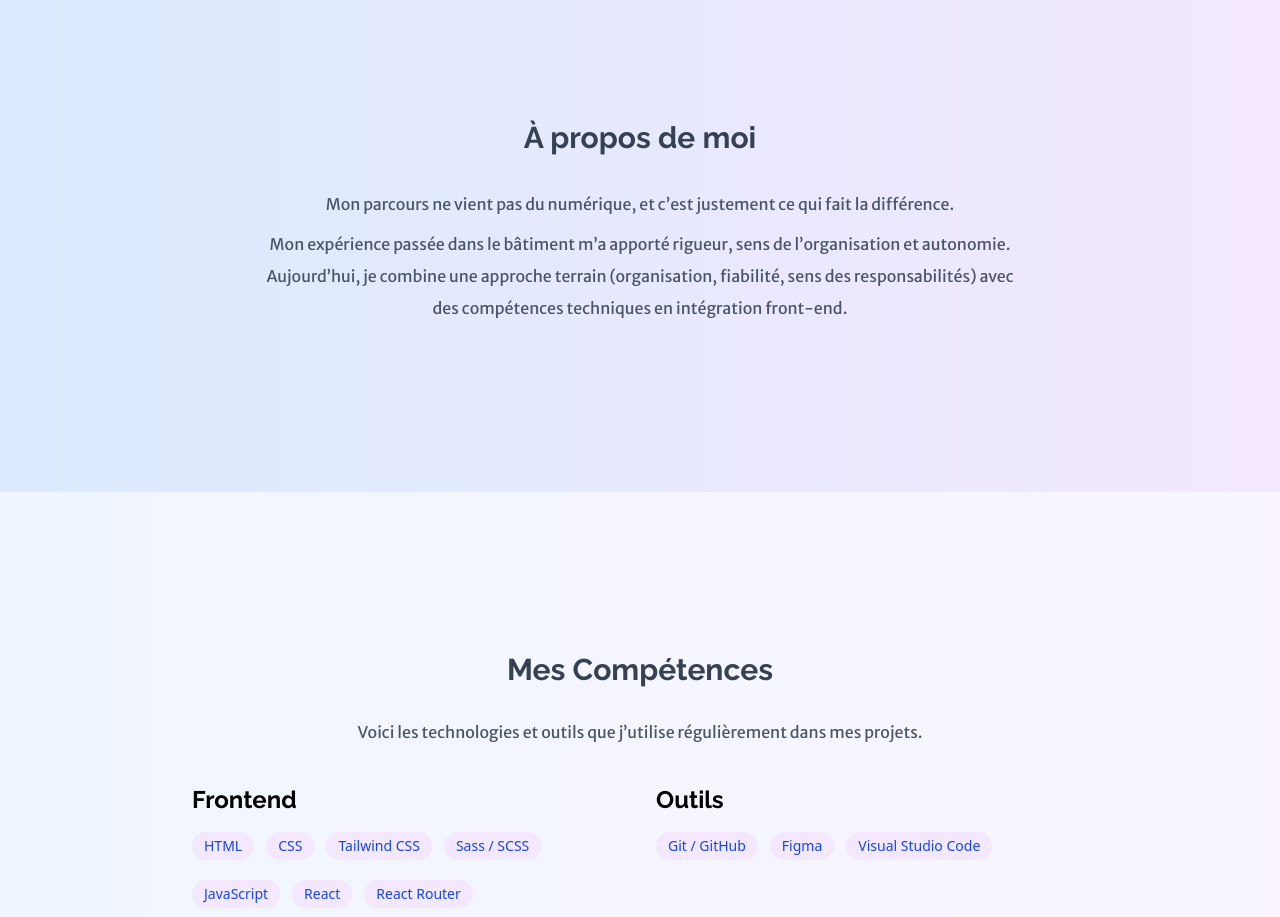
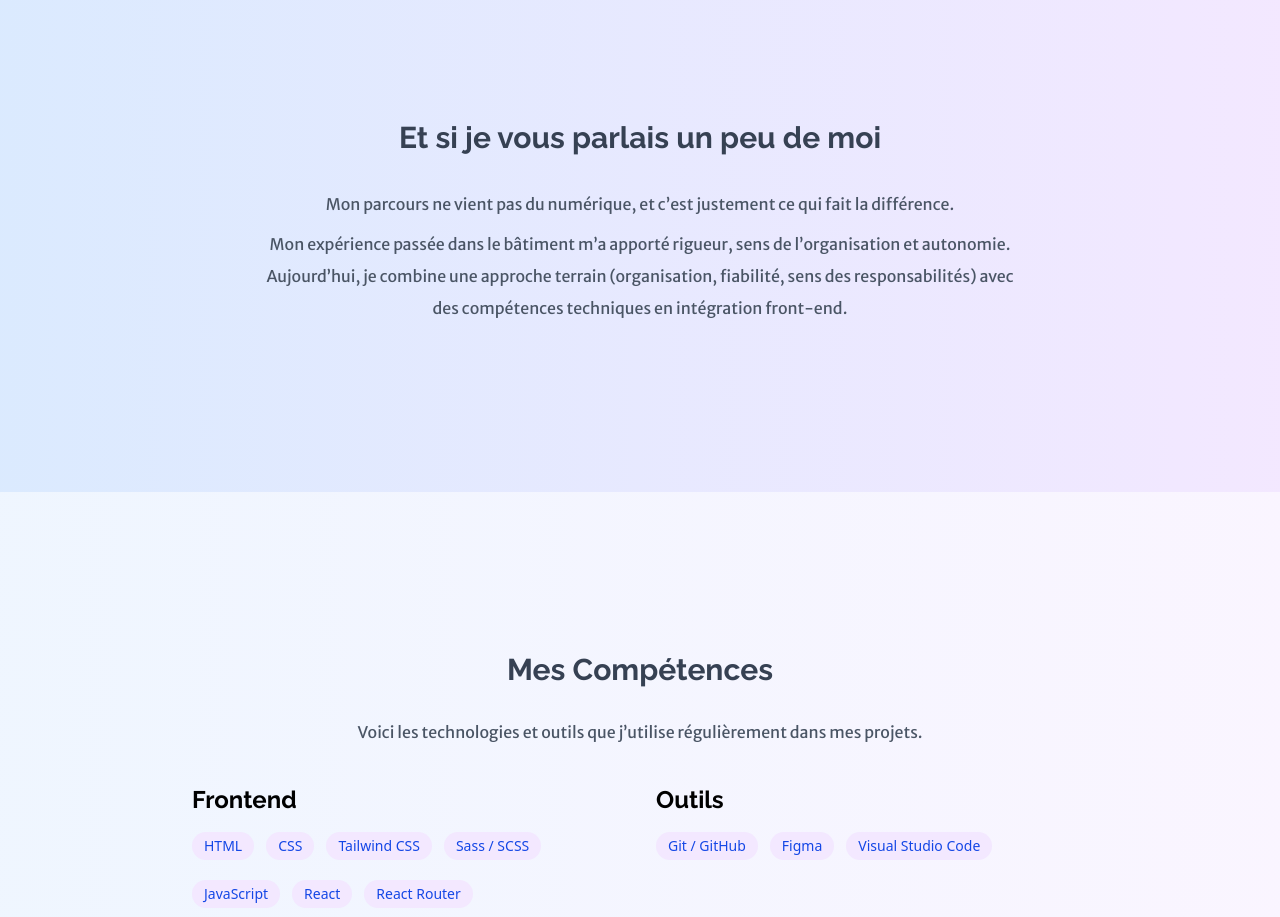
Before and after one commit to Dounia44/Portfolio, a React (Vite) app: page / in a window 1280 px wide. Shown: the part 2560-3477 px from the top of the page. Built offline with nearby package versions, Linux system fonts and the light colour scheme.

Commit message:
feat: mise à jour du titre section About

```diff
--- a/src/components/About.jsx
+++ b/src/components/About.jsx
@@ -5,7 +5,7 @@ const About = () => {
       className="py-20 lg:py-40 px-6 bg-linear-to-r from-blue-100 to-purple-100"
     >
       <div className="max-w-3xl mx-auto text-center">
-        <h2>À propos de moi</h2>
+        <h2>Et si je vous parlais un peu de moi</h2>
         <p className="leading-loose">
           Mon parcours ne vient pas du numérique, et c’est justement ce qui fait
           la différence.
```
